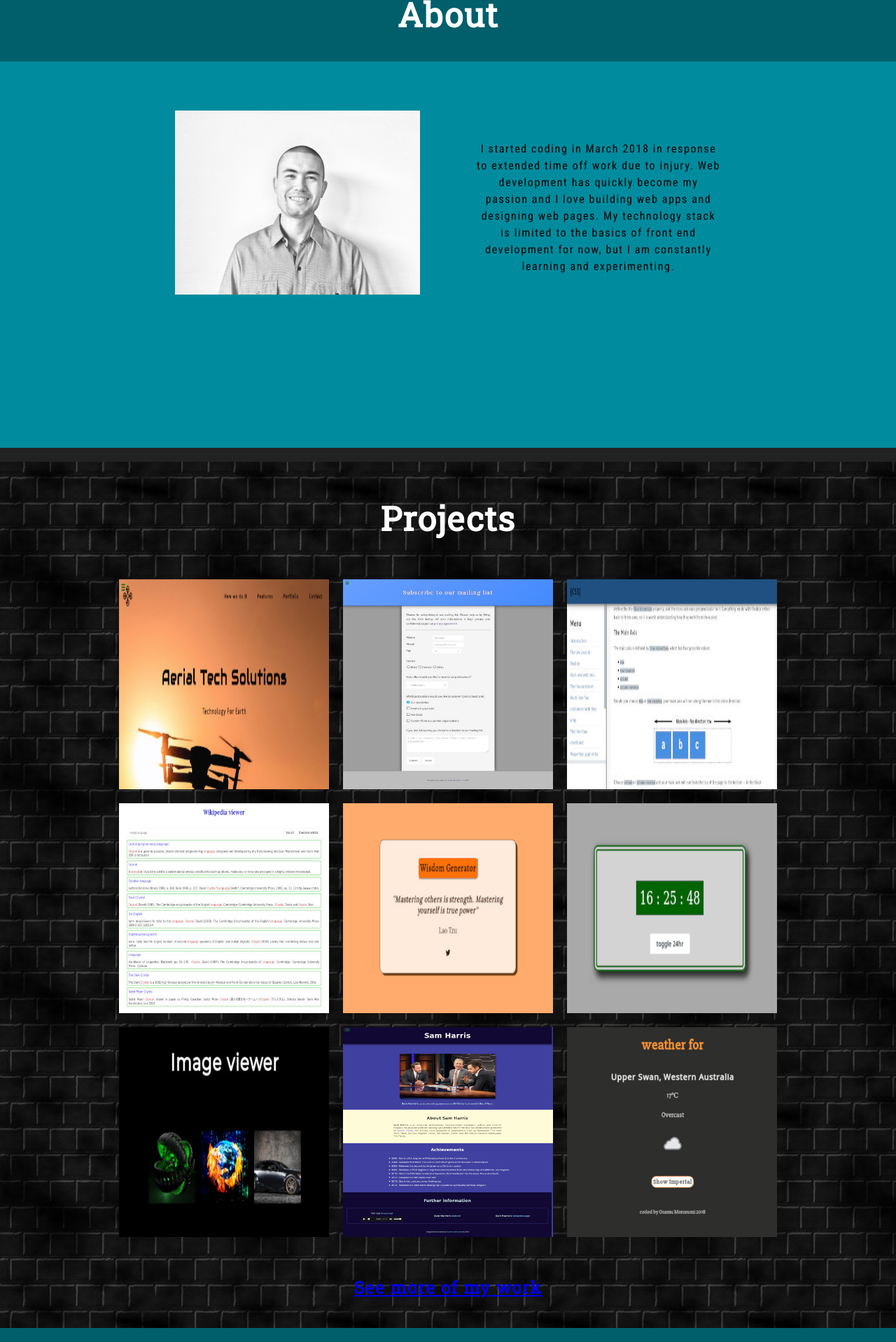
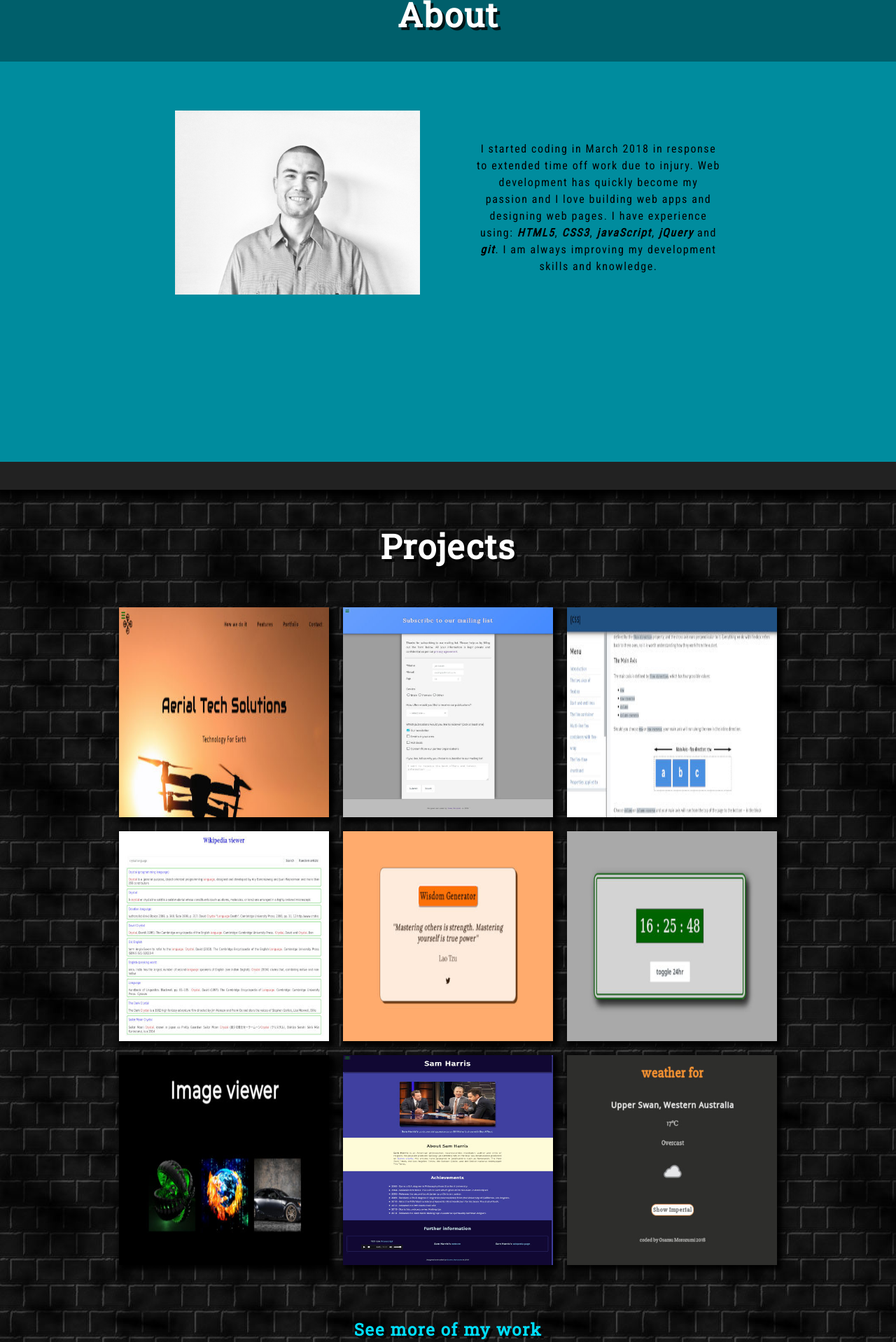
Before and after one commit to ozmos/Portfolio, a PHP site: page / in a window 1280 px wide. Shown: the part 840-2758 px from the top of the page at 70% size. Run offline with PHP 8.4, Linux system fonts and the light colour scheme.

Commit message:
animations fixed

```diff
--- a/index.html
+++ b/index.html
@@ -64,8 +64,8 @@
 
                     <!-- <h3 class="about-section-heading">About me</h3> -->
                     <p class="about-description">
-                        I started coding in March 2018 in response to extended time off work due to injury. Web development has quickly become my passion and I love building web apps and designing web pages. My technology stack is limited to the basics of front end development
-                        for now, but I am constantly learning and experimenting.
+                        I started coding in March 2018 in response to extended time off work due to injury. Web development has quickly become my passion and I love building web apps and designing web pages. I have experience using: <em class="tech">HTML5</em>,
+                        <em class="tech">CSS3</em>, <em class="tech">javaScript</em>, <em class="tech">jQuery</em> and <em class="tech">git</em>. I am always improving my development skills and knowledge.
                     </p>
 
         </article>
@@ -193,9 +193,10 @@
                             <h3 class="project-title">Tribute page</h3>
                             <p>
                                 This page utilizes flex-box, grid and media queries to create responsive elements within a flexible layout. Created as a project for free code camp.
-                                <a href="https://ozmos.github.io/Sam-Harris-tribute-page/" target="_blank">Project</a>
-                                <br>
-                                <a href="https://github.com/ozmos/Sam-Harris-tribute-page" target="_blank">Code</a>
+                            </p>
+                            <a href="https://ozmos.github.io/Sam-Harris-tribute-page/" target="_blank">Project</a>
+                            <br>
+                            <a href="https://github.com/ozmos/Sam-Harris-tribute-page" target="_blank">Code</a>
                         </div>
                     </section>
                 </section>
--- a/portfolio.css
+++ b/portfolio.css
@@ -2,6 +2,7 @@
  :root {
     --primary-light: #fff;
     --highlight: #00dffc;
+    --highlight-hover: hsl(187, 80%, 49%);
     --neon-white: #fff;
     --contrast: #008c9e;
     --secondary-light: whitesmoke;
@@ -13,10 +14,13 @@
     --container-width: calc(100vw - var(--smaller-container-padding));
     --tile-width: 300px;
     --header-height: 8rem;
-    --border-width: 20px;
+    --border-width: 40px;
     --main-text: 'Roboto Condensed';
     --headings: 'Roboto Slab';
     --logo: 'Montserrat';
+    --shadow-article: 4px 4px rgba(1, 1, 1, 0.8);
+    --shadow-box: 4px 4px 6px 3px rgba(1, 1, 1, 0.9);
+    --shadow-highlight: -1px -1px 0 var(--contrast, #00dffc), 1px -1px 0 var(--contrast, #00dffc), -1px 1px 0 var(--contrast, #00dffc), 1px 1px 0 var(--contrast, #00dffc), 0 -2px 8px, 0 0 2px, 0 0 5px var(--contrast, #00dffc), 0 0 15px var(--contrast, #00dffc), 0 0 2px var(--contrast, #00dffc), 0 2px 3px var(--contrast, #00dffc);
 }
 
 @media (max-width: 420px) {
@@ -315,6 +326,7 @@
 
 #projects {
     padding: var(--container-padding, 20px);
+    border-bottom: var(--border-width, 40px) solid var(--primary-dark, #222);
 }
 
 #projects-container {
@@ -331,6 +343,7 @@
     margin: 2rem 0;
     color: var(--primary-light);
     font-size: 3rem;
+    text-shadow: var(--shadow-article, 3px 4px rgba(1, 1, 1, 0.8));
 }
 
 .project-tile {
@@ -338,6 +351,7 @@
     height: var(--tile-width, 300px);
     width: var(--tile-width, 300px);
     margin: calc(var(--container-padding) / 2);
+    box-shadow: var(--shadow-box, 4px 4px 6px 3px rgba(1, 1, 1, 0.9));
     /* border: 1px solid black; */
 }
 
@@ -382,21 +396,43 @@
     padding: 10px;
 }
 
+.project-description-text a {
+    text-decoration: none;
+    color: var(--highlight, white);
+}
+
+.project-description-text a:hover {
+    color: var(--highlight-hover, hsl(187, 80%, 49%));
+}
+
 .project-title {
     margin: .7em;
 }
 
-#profile-links h2 {
+#profile-links {
     margin: 1em;
+}
+
+#profile-links a {
+    display: inline-block;
+    color: var(--highlight);
+    text-decoration: none;
+    text-shadow: var(--shadow-article);
+}
+
+#profile-links a:hover {
+    text-shadow: var(--shadow-highlight, -1px -1px 0 var(--highlight, #00dffc), 1px -1px 0 var(--highlight, #00dffc), -1px 1px 0 var(--highlight, #00dffc), 1px 1px 0 var(--highlight, #00dffc), 0 -2px 8px, 0 0 2px, 0 0 5px var(--highlight, #00dffc), 0 0 15px var(--highlight, #00dffc), 0 0 2px var(--highlight, #00dffc), 0 2px 3px var(--highlight, #00dffc));
+    color: var(--highlight-hover, hsl(187, 80%, 49%));
 }
 
 #about {
     position: relative;
-    height: calc(85vh + var(--border-width));
+    height: calc(82.5vh + calc(var(--border-width) * 2));
     background: var(--contrast);
     padding: var(--header-height, 6rem), 0, var(--header-height, 6rem), 0;
     /* border-top: 10px solid var(--primary-dark, black); */
-    border-bottom: 20px solid var(--primary-dark, black);
+    border-bottom: var(--border-width, 40px) solid var(--primary-dark, black);
+    box-shadow: 0 5px 10px 5px rgba(1, 1, 1, 0.9), 0 -5px 10px 5px rgba(1, 1, 1, 0.9);
 }
 
 #about-container {
@@ -428,6 +464,10 @@
     position: relative;
     top: 10%;
     line-height: 1.5;
+}
+
+.tech {
+    font-weight: bold;
 }
 
 #contact {
```
Also changed, not shown: other parts of portfolio.css (+29 -18 lines).
